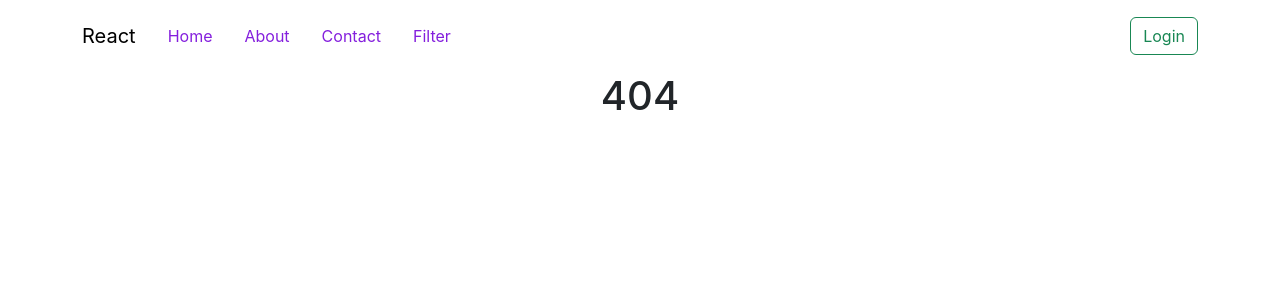
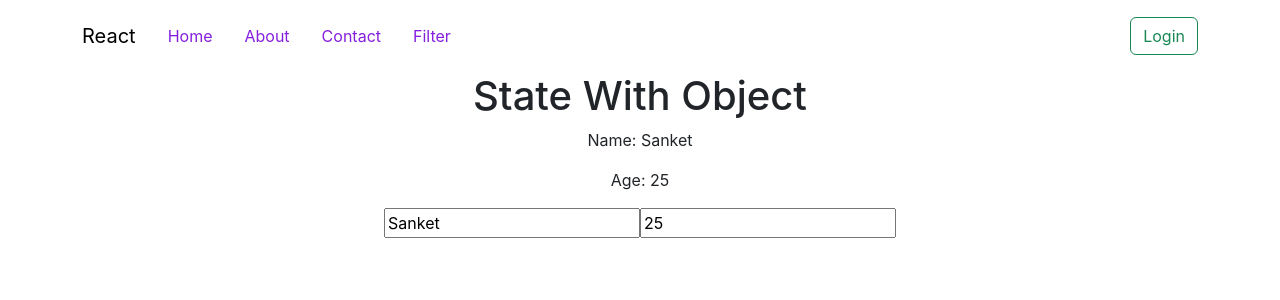
Before and after one commit to sanketpujari33/Full-Stack-Develaper, a React (Create React App) app in the folder Web-Technologies/React-Js/blog/: page /statewithobject in a window 1280 px wide. Before the commit this address had no page. Shown: the top 300 px of the page. Built offline with nearby package versions, Linux system fonts and the light colour scheme.

Commit message:
State With Object

```diff
--- a/Web-Technologies/React-Js/blog/src/components/pages/Home.js
+++ b/Web-Technologies/React-Js/blog/src/components/pages/Home.js
@@ -22,6 +22,7 @@ export default function Home() {
       <Link to="/api">Go to API Page</Link><br/><br/>
       <Link to="/previousstate">Go to PreviousState Page</Link><br/><br/>
       <Link to="/previousprops">Go to PreviousProps Page</Link><br/><br/>
+      <Link to="/statewithobject">Go to State With Object Page</Link><br/><br/>
       {/* <button onClick={()=>navigate('/about')}>Go to About Page</button><br/><br/>
       <button onClick={()=>navigate('/filter')}>Go to Filter Page</button> */}
       <button onClick={()=>navToPage('/about')}>Go to About Page</button><br/><br/>
--- /dev/null
+++ b/Web-Technologies/React-Js/blog/src/components/pages/StateWithObject.js
@@ -0,0 +1,17 @@
+import { useState } from "react";
+
+function StateWithObject() {
+    const [data, setData]=useState({name:'Sanket',age:"25"})
+
+    return (
+        <>
+        <h1>State With Object</h1>
+        <p>Name: {data.name}</p>
+        <p>Age: {data.age}</p>
+        <input type="text" placeholder="enter name" value={data.name} onChange={e=>setData({...data,name:e.target.value})}/>
+        <input type="text" placeholder="enter age" value={data.age} onChange={e=>setData({...data,age:e.target.value})}/>
+        </>
+     );
+}
+
+export default StateWithObject;
--- a/Web-Technologies/React-Js/blog/src/components/router/Routess.js
+++ b/Web-Technologies/React-Js/blog/src/components/router/Routess.js
@@ -15,6 +15,7 @@ import ProtectRoute from '../pages/ProtectRoute';
 import APIMethod from '../pages/APIMethod';
 import PreviousState from '../pages/PreviousState';
 import PreviousProps from '../pages/PreviousProps';
+import StateWithObject from '../pages/StateWithObject';
 
 
 function Routess() {
@@ -32,7 +33,7 @@ function Routess() {
                     <Route path="/filter" element={<SerachParamHook />} />
                     <Route path="/api" element={<APIMethod/>} />
                     <Route path="/previousstate" element={<PreviousState/>} />
-                    <Route path="/previousprops" element={<PreviousProps/>} />
+                    <Route path="/statewithobject" element={<StateWithObject/>} />
                     <Route path='/contact/' element={<Contact />} >
                         <Route path='company' element={<Company />} />
                         <Route path='channel' element={<Channel />} />
```
